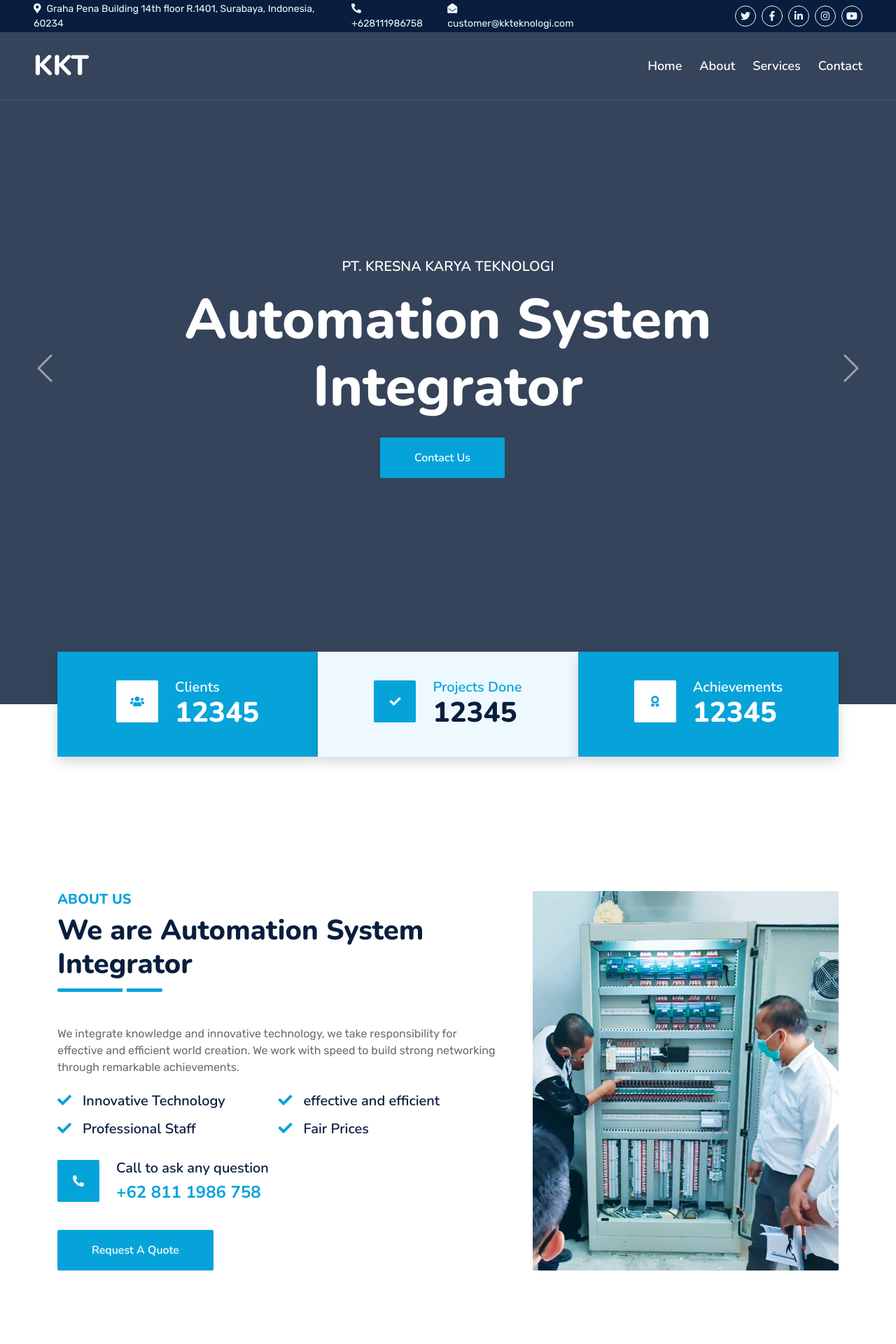
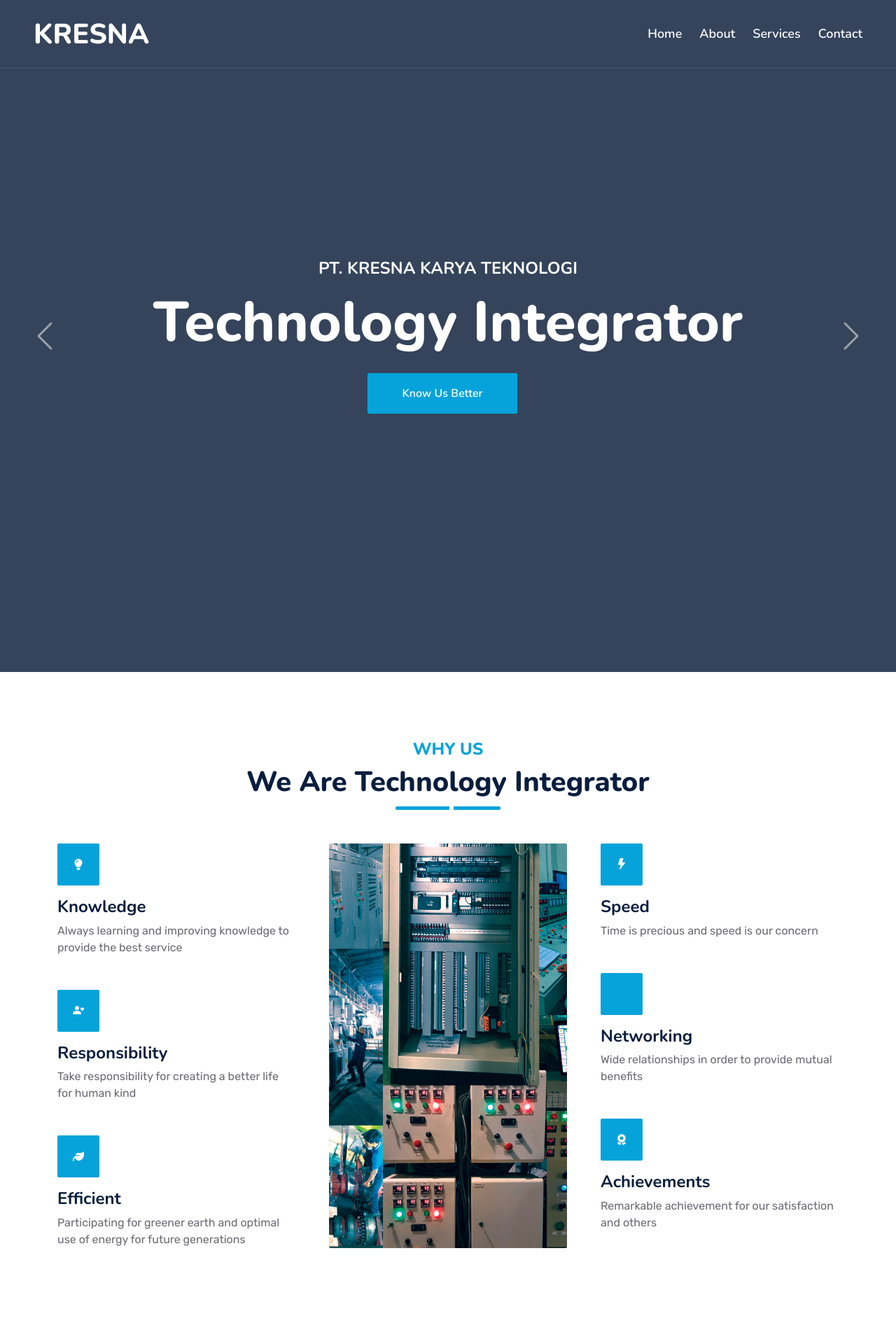
Before and after one commit to aldibagas/iot, a PHP site: page /iot/ in a window 1280 px wide. Shown: the top 1920 px of the page at 70% size. Run offline with PHP 8.4, Linux system fonts and the light colour scheme; some libraries are stand-ins or nearby versions.

Commit message:
25062022

```diff
--- a/_halaman/home.php
+++ b/_halaman/home.php
@@ -23,6 +23,7 @@
     <!-- Icon Font Stylesheet -->
     <link href="https://cdnjs.cloudflare.com/ajax/libs/font-awesome/5.10.0/css/all.min.css" rel="stylesheet">
     <link href="https://cdn.jsdelivr.net/npm/bootstrap-icons@1.4.1/font/bootstrap-icons.css" rel="stylesheet">
+    <link rel="stylesheet" href="https://cdn.jsdelivr.net/npm/bootstrap-icons@1.8.3/font/bootstrap-icons.css">
 
     <!-- Libraries Stylesheet -->
     <link href="<?=assets()?>lib/owlcarousel/assets/owl.carousel.min.css" rel="stylesheet">
@@ -36,7 +37,8 @@
 </head>
 
 <body>
-    <!-- Topbar Start -->
+    <div id="home"></div>
+    <!-- Topbar Start
     <div id="home" class="container-fluid bg-dark px-5 d-none d-lg-block">
         <div class="row gx-0">
             <div class="col-lg-8 text-center text-lg-start mb-2 mb-lg-0">
@@ -57,14 +59,15 @@
             </div>
         </div>
     </div>
-    <!-- Topbar End -->
+     Topbar End -->
 
 
     <!-- Navbar & Carousel Start -->
     <div class="container-fluid position-relative p-0">
         <nav class="navbar navbar-expand-lg navbar-dark px-5 py-3 py-lg-0">
             <a href="<?=url('home')?>" class="navbar-brand p-0">
-                <h1 class="m-0">KKT</h1>
+            <link href="<?=assets()?>img/logo.ico" rel="icon">
+                <h1 class="m-0">KRESNA</h1>
             </a>
             <button class="navbar-toggler" type="button" data-bs-toggle="collapse" data-bs-target="#navbarCollapse">
                 <span class="fa fa-bars"></span>
@@ -91,9 +94,9 @@
                     <img class="w-100" src="<?=assets()?>img/carousel-1.jpg" alt="Image">
                     <div class="carousel-caption d-flex flex-column align-items-center justify-content-center">
                         <div class="p-3" style="max-width: 900px;">
-                            <h5 class="text-white text-uppercase mb-3 animated slideInDown">PT. KRESNA KARYA TEKNOLOGI</h5>
-                            <h1 class="display-1 text-white mb-md-4 animated zoomIn">Automation System Integrator</h1>
-                            <a href="<?=url('contact')?>" class="btn btn-primary py-md-3 px-md-5 me-3 animated slideInLeft">Contact Us</a>
+                            <h4 class="text-white text-uppercase mb-3 animated slideInDown">PT. KRESNA KARYA TEKNOLOGI</h4>
+                            <h1 class="display-1 text-white mb-md-4 animated zoomIn">Technology Integrator</h1>
+                            <a href="#about" class="btn btn-primary py-md-3 px-md-5 me-3 animated slideInLeft">Know Us Better</a>
                         </div>
                     </div>
                 </div>
@@ -101,9 +104,9 @@
                     <img class="w-100" src="<?=assets()?>img/carousel-2.jpg" alt="Image">
                     <div class="carousel-caption d-flex flex-column align-items-center justify-content-center">
                         <div class="p-3" style="max-width: 900px;">
-                            <h5 class="text-white text-uppercase mb-3 animated slideInDown">PT. KRESNA KARYA TEKNOLOGI</h5>
-                            <h1 class="display-1 text-white mb-md-4 animated zoomIn">Automation System Integrator</h1>
-                            <a href="<?=url('contact')?>" class="btn btn-primary py-md-3 px-md-5 me-3 animated slideInLeft">Contact Us</a>
+                            <h4 class="text-white text-uppercase mb-3 animated slideInDown">PT. KRESNA KARYA TEKNOLOGI</h4>
+                            <h1 class="display-1 text-white mb-md-4 animated zoomIn">Technology Integrator</h1>
+                            <a href="#about" class="btn btn-primary py-md-3 px-md-5 me-3 animated slideInLeft">Know Us Better</a>
                         </div>
                     </div>
                 </div>
@@ -111,9 +114,9 @@
                     <img class="w-100" src="<?=assets()?>img/carousel-3.jpg" alt="Image">
                     <div class="carousel-caption d-flex flex-column align-items-center justify-content-center">
                         <div class="p-3" style="max-width: 900px;">
-                            <h5 class="text-white text-uppercase mb-3 animated slideInDown">PT. KRESNA KARYA TEKNOLOGI</h5>
-                            <h1 class="display-1 text-white mb-md-4 animated zoomIn">Automation System Integrator</h1>
-                            <a href="<?=url('contact')?>" class="btn btn-primary py-md-3 px-md-5 me-3 animated slideInLeft">Contact Us</a>
+                            <h4 class="text-white text-uppercase mb-3 animated slideInDown">PT. KRESNA KARYA TEKNOLOGI</h4>
+                            <h1 class="display-1 text-white mb-md-4 animated zoomIn">Technology Integrator</h1>
+                            <a href="#about" class="btn btn-primary py-md-3 px-md-5 me-3 animated slideInLeft">Know Us Better</a>
                         </div>
                     </div>
                 </div>
@@ -121,9 +124,9 @@
                     <img class="w-100" src="<?=assets()?>img/carousel-4.jpg" alt="Image">
                     <div class="carousel-caption d-flex flex-column align-items-center justify-content-center">
                         <div class="p-3" style="max-width: 900px;">
-                            <h5 class="text-white text-uppercase mb-3 animated slideInDown">PT. KRESNA KARYA TEKNOLOGI</h5>
-                            <h1 class="display-1 text-white mb-md-4 animated zoomIn">Automation System Integrator</h1>
-                            <a href="<?=url('contact')?>" class="btn btn-primary py-md-3 px-md-5 me-3 animated slideInLeft">Contact Us</a>
+                            <h4 class="text-white text-uppercase mb-3 animated slideInDown">PT. KRESNA KARYA TEKNOLOGI</h4>
+                            <h1 class="display-1 text-white mb-md-4 animated zoomIn">Technology Integrator</h1>
+                            <a href="#about" class="btn btn-primary py-md-3 px-md-5 me-3 animated slideInLeft">Know Us Better</a>
                         </div>
                     </div>
                 </div>
@@ -142,7 +145,7 @@
     </div>
     <!-- Navbar & Carousel End -->
 
-    <!-- Facts Start -->
+    <!-- Facts Start
     <div class="container-fluid facts py-5 pt-lg-0">
         <div class="container py-5 pt-lg-0">
             <div class="row gx-0">
@@ -152,7 +155,7 @@
                             <i class="fa fa-users text-primary"></i>
                         </div>
                         <div class="ps-4">
-                            <h5 class="text-white mb-0">Clients</h5>
+                            <h4 class="text-white mb-0">Clients</h4>
                             <h1 class="text-white mb-0" data-toggle="counter-up">12345</h1>
                         </div>
                     </div>
@@ -163,7 +166,7 @@
                             <i class="fa fa-check text-white"></i>
                         </div>
                         <div class="ps-4">
-                            <h5 class="text-primary mb-0">Projects Done</h5>
+                            <h4 class="text-primary mb-0">Projects Done</h4>
                             <h1 class="mb-0" data-toggle="counter-up">12345</h1>
                         </div>
                     </div>
@@ -174,7 +177,7 @@
                             <i class="fa fa-award text-primary"></i>
                         </div>
                         <div class="ps-4">
-                            <h5 class="text-white mb-0">Achievements</h5>
+                            <h4 class="text-white mb-0">Achievements</h4>
                             <h1 class="text-white mb-0" data-toggle="counter-up">12345</h1>
                         </div>
                     </div>
@@ -182,26 +185,26 @@
             </div>
         </div>
     </div>
-    <!-- Facts Start -->
+     Facts Start -->
 
-    <!-- About Start -->
+    <!-- About Start
     <div id="about" class="container-fluid py-5 wow fadeInUp" data-wow-delay="0.1s">
         <div class="container py-5">
             <div class="row g-5">
                 <div class="col-lg-7">
                     <div class="section-title position-relative pb-3 mb-5">
-                        <h5 class="fw-bold text-primary text-uppercase">About Us</h5>
-                        <h1 class="mb-0">We are Automation System Integrator</h1>
+                        <h4 class="fw-bold text-primary text-uppercase">About Us</h4>
+                        <h1 class="mb-0">We are Technology Integrator</h1>
                     </div>
                     <p class="mb-4">We integrate knowledge and innovative technology, we take responsibility for effective and efficient world creation. We work with speed to build strong networking through remarkable achievements.</p>
                     <div class="row g-0 mb-3">
                         <div class="col-sm-6 wow zoomIn" data-wow-delay="0.2s">
-                            <h5 class="mb-3"><i class="fa fa-check text-primary me-3"></i>Innovative Technology</h5>
-                            <h5 class="mb-3"><i class="fa fa-check text-primary me-3"></i>Professional Staff</h5>
+                            <h4 class="mb-3"><i class="fa fa-check text-primary me-3"></i>Innovative Technology</h4>
+                            <h4 class="mb-3"><i class="fa fa-check text-primary me-3"></i>Professional Staff</h4>
                         </div>
                         <div class="col-sm-6 wow zoomIn" data-wow-delay="0.4s">
-                            <h5 class="mb-3"><i class="fa fa-check text-primary me-3"></i>effective and efficient</h5>
-                            <h5 class="mb-3"><i class="fa fa-check text-primary me-3"></i>Fair Prices</h5>
+                            <h4 class="mb-3"><i class="fa fa-check text-primary me-3"></i>effective and efficient</h4>
+                            <h4 class="mb-3"><i class="fa fa-check text-primary me-3"></i>Fair Prices</h4>
                         </div>
                     </div>
                     <div class="d-flex align-items-center mb-4 wow fadeIn" data-wow-delay="0.6s">
@@ -209,11 +212,11 @@
                             <i class="fa fa-phone-alt text-white"></i>
                         </div>
                         <div class="ps-4">
-                            <h5 class="mb-2">Call to ask any question</h5>
+                            <h4 class="mb-2">Call to ask any question</h4>
                             <h4 class="text-primary mb-0">+62 811 1986 758</h4>
                         </div>
                     </div>
-                    <a href="<?=url('contact')?>" class="btn btn-primary py-3 px-5 mt-3 wow zoomIn" data-wow-delay="0.9s">Request A Quote</a>
+                    <a href="#contact" class="btn btn-primary py-3 px-5 mt-3 wow zoomIn" data-wow-delay="0.9s">Request A Quote</a>
                 </div>
                 <div class="col-lg-5" style="min-height: 500px;">
                     <div class="position-relative h-100">
@@ -223,20 +226,88 @@
             </div>
         </div>
     </div>
-    <!-- About End -->
+     About End -->
+
+    <!-- Features Start -->
+    <div id="about" class="container-fluid py-5 wow fadeInUp" data-wow-delay="0.1s">
+        <div class="container py-5">
+            <div class="section-title text-center position-relative pb-3 mb-5 mx-auto" style="max-width: 800px;">
+                <h4 class="fw-bold text-primary text-uppercase">Why Us</h4>
+                <h1 class="mb-0">We Are Technology Integrator</h1>
+            </div>
+            <div class="row g-5">
+                <div class="col-lg-4">
+                    <div class="row g-5">
+                        <div class="col-12 wow zoomIn" data-wow-delay="0.2s">
+                            <div class="bg-primary rounded d-flex align-items-center justify-content-center mb-3" style="width: 60px; height: 60px;">
+                                <i class="fa fa-lightbulb text-white"></i>
+                            </div>
+                            <h4>Knowledge</h4>
+                            <p class="mb-0">Always learning and improving knowledge to provide the best service</p>
+                        </div>
+                        <div class="col-12 wow zoomIn" data-wow-delay="0.6s">
+                            <div class="bg-primary rounded d-flex align-items-center justify-content-center mb-3" style="width: 60px; height: 60px;">
+                                <i class="bi bi-person-heart text-white"></i>
+                            </div>
+                            <h4>Responsibility</h4>
+                            <p class="mb-0">Take responsibility for creating a better life for human kind</p>
+                        </div>
+                        <div class="col-12 wow zoomIn" data-wow-delay="0.6s">
+                            <div class="bg-primary rounded d-flex align-items-center justify-content-center mb-3" style="width: 60px; height: 60px;">
+                                <i class="fa fa-leaf text-white"></i>
+                            </div>
+                            <h4>Efficient</h4>
+                            <p class="mb-0">Participating for greener earth and optimal use of energy for future generations</p>
+                        </div>
+                    </div>
+                </div>
+                <div class="col-lg-4  wow zoomIn" data-wow-delay="0.9s" style="min-height: 350px;">
+                    <div class="position-relative h-100">
+                        <img class="position-absolute w-100 h-100 rounded wow zoomIn" data-wow-delay="0.1s" src="<?=assets()?>img/about-1.jpg" style="object-fit: cover;">
+                    </div>
+                </div>
+                <div class="col-lg-4">
+                    <div class="row g-5">
+                        <div class="col-12 wow zoomIn" data-wow-delay="0.4s">
+                            <div class="bg-primary rounded d-flex align-items-center justify-content-center mb-3" style="width: 60px; height: 60px;">
+                                <i class="bi bi-lightning-fill text-white"></i>
+                            </div>
+                            <h4>Speed</h4>
+                            <p class="mb-0">Time is precious and speed is our concern</p>
+                        </div>
+                        <div class="col-12 wow zoomIn" data-wow-delay="0.8s">
+                            <div class="bg-primary rounded d-flex align-items-center justify-content-center mb-3" style="width: 60px; height: 60px;">
+                                <i class="fa bi bi-link text-white"></i>
+                            </div>
+                            <h4>Networking</h4>
+                            <p class="mb-0">Wide relationships in order to provide mutual benefits</p>
+                        </div>
+                        <div class="col-12 wow zoomIn" data-wow-delay="0.8s">
+                            <div class="bg-primary rounded d-flex align-items-center justify-content-center mb-3" style="width: 60px; height: 60px;">
+                                <i class="fa fa-award text-white"></i>
+                            </div>
+                            <h4>Achievements</h4>
+                            <p class="mb-0">Remarkable achievement for our satisfaction and others</p>
+                        </div>
+                    </div>
+                </div>
+            </div>
+        </div>
+    </div>
+    <!-- Features Start -->
 
     <!-- Service Start -->
     <div id="services" class="container-fluid py-5 wow fadeInUp" data-wow-delay="0.1s">
         <div class="container py-5">
             <div class="section-title text-center position-relative pb-3 mb-5 mx-auto" style="max-width: 600px;">
-                <h5 class="fw-bold text-primary text-uppercase">Our Services</h5>
-                <h1 class="mb-0">Custom Automation Solutions for Your Problems</h1>
+                <h4 class="fw-bold text-primary text-uppercase">Our Services</h4>
+                <h1 class="mb-0">Provide the suitable solution for your needs</h1>
             </div>
             <div class="row g-5">
                 <div class="col-lg-4 col-md-6 wow zoomIn" data-wow-delay="0.3s">
                     <div class="service-item bg-light rounded d-flex flex-column align-items-center justify-content-center text-center">
                         <div class="service-icon">
-                            <i class="fa fa-tools text-white"></i>
+                            <i class="fa fa-industry text-white"></i>
                         </div>
                         <h4 class="mb-3">Industrial Automation Solutions</h4>
                         <p class="m-0">As an experienced company in the industrial Automation
@@ -250,7 +321,7 @@
                 <div class="col-lg-4 col-md-6 wow zoomIn" data-wow-delay="0.6s">
                     <div class="service-item bg-light rounded d-flex flex-column align-items-center justify-content-center text-center">
                         <div class="service-icon">
-                            <i class="fa fa-tools text-white"></i>
+                            <i class="fa fa-building text-white"></i>
                         </div>
                         <h4 class="mb-3">Building Automation Solutions</h4>
                         <p class="m-0">Our experience as a technology intergrator is not only applied in industry
@@ -277,7 +348,7 @@
     <div class="container-fluid py-5 wow fadeInUp" data-wow-delay="0.1s">
         <div class="container py-5">
             <div class="section-title text-center position-relative pb-3 mb-4 mx-auto" style="max-width: 600px;">
-                <h5 class="fw-bold text-primary text-uppercase">Project References</h5>
+                <h4 class="fw-bold text-primary text-uppercase">Project References</h4>
                 <h1 class="mb-0">who has used our services</h1>
             </div>
             <div class="owl-carousel testimonial-carousel wow fadeInUp" data-wow-delay="0.6s">
@@ -362,40 +433,40 @@
     <div id="contact" class="container-fluid py-5 wow fadeInUp" data-wow-delay="0.1s">
         <div class="container py-5">
             <div class="section-title text-center position-relative pb-3 mb-5 mx-auto" style="max-width: 600px;">
-                <h5 class="fw-bold text-primary text-uppercase">Contact Us</h5>
+                <h4 class="fw-bold text-primary text-uppercase">Contact Us</h4>
                 <h1 class="mb-0">If You Have Any Query, Feel Free To Contact Us</h1>
             </div>
             <div class="row g-5 mb-5">
-                <div class="col-lg-4">
+                <div class="col-lg">
                     <div class="d-flex align-items-center wow fadeIn" data-wow-delay="0.1s">
                         <div class="bg-primary d-flex align-items-center justify-content-center rounded" style="width: 60px; height: 60px;">
                             <i class="fa fa-phone-alt text-white"></i>
                         </div>
                         <div class="ps-4">
-                            <h5 class="mb-2">Call to ask any question</h5>
-                            <h4 class="text-primary mb-0">+62 811 1986 758</h4>
+                            <h4 class="mb-2">Feel free to ask</h4>
+                            <h5 class="text-primary mb-0">+628111986758</h5>
                         </div>
                     </div>
                 </div>
-                <div class="col-lg-4">
+                <div class="col-lg">
                     <div class="d-flex align-items-center wow fadeIn" data-wow-delay="0.4s">
                         <div class="bg-primary d-flex align-items-center justify-content-center rounded" style="width: 60px; height: 60px;">
                             <i class="fa fa-envelope-open text-white"></i>
                         </div>
                         <div class="ps-4">
-                            <h5 class="mb-2">Email to get free quote</h5>
-                            <h4 class="text-primary mb-0">customer@kkteknologi.com</h4>
+                            <h4 class="mb-2">Email to get free quote</h4>
+                            <h5 class="text-primary mb-0">cs@kresnateknologi.com</h5>
                         </div>
                     </div>
                 </div>
-                <div class="col-lg-4">
+                <div class="col-lg">
                     <div class="d-flex align-items-center wow fadeIn" data-wow-delay="0.8s">
                         <div class="bg-primary d-flex align-items-center justify-content-center rounded" style="width: 60px; height: 60px;">
                             <i class="fa fa-map-marker-alt text-white"></i>
                         </div>
                         <div class="ps-4">
-                            <h5 class="mb-2">Visit our office</h5>
-                            <h4 class="text-primary mb-0">Graha Pena 14th, SBY</h4>
+                            <h4 class="mb-2">Visit our office</h4>
+                            <h5 class="text-primary mb-0">Graha Pena 14th, SBY</h5>
                         </div>
                     </div>
                 </div>
@@ -479,7 +550,7 @@
                             </div>
                             <div class="d-flex mb-2">
                                 <i class="bi bi-envelope-open text-primary me-2"></i>
-                                <p class="mb-0">customer@kkteknologi.com</p>
+                                <p class="mb-0">cs@kresnateknologi.com</p>
                             </div>
                             <div class="d-flex mb-2">
                                 <i class="bi bi-telephone text-primary me-2"></i>
@@ -531,6 +602,7 @@
     <!-- JavaScript Libraries -->
     <script src="https://code.jquery.com/jquery-3.4.1.min.js"></script>
     <script src="https://cdn.jsdelivr.net/npm/bootstrap@5.0.0/dist/js/bootstrap.bundle.min.js"></script>
+    <script src="https://kit.fontawesome.com/1c7de8299b.js" crossorigin="anonymous"></script>
     <script src="<?=assets()?>lib/wow/wow.min.js"></script>
     <script src="<?=assets()?>lib/easing/easing.min.js"></script>
     <script src="<?=assets()?>lib/waypoints/waypoints.min.js"></script>
```
Also changed, not shown: _assets/img/Artboard 2 (1).jpg (added), _assets/img/Artboard 3 (1).jpg (added), _assets/img/Artboard 6.jpg (deleted), _assets/img/about-1.jpg (added), _assets/img/about.jpg (deleted), _assets/img/carousel-4.jpg, _assets/img/logo.ico (added), 1 other file.
